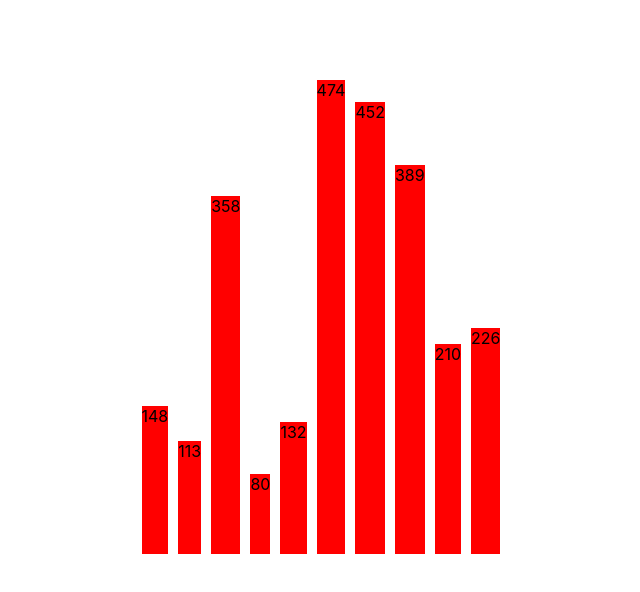
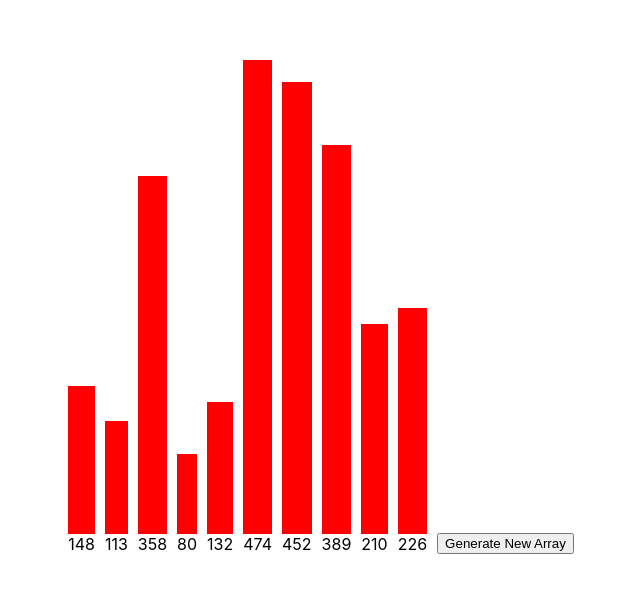
Before and after one commit to NikolayAngelov96/sorting-visualizer, a React (Create React App) app: page / in a window 1280 px wide. Shown: the part 166-758 px from the top of the page, without its empty margins (319-959 px from the left). Built offline with nearby package versions, Linux system fonts and the light colour scheme.

Commit message:
add button to generate new array

```diff
--- a/src/Visualizer.js
+++ b/src/Visualizer.js
@@ -10,10 +10,18 @@ export default function Visualizer() {
   return (
     <div className="container">
       {values.map((x, i) => (
-        <div key={`${x} - ${i}`} style={{ height: `${x}px` }} className="item">
+        <div>
+          <div
+            key={`${x} - ${i}`}
+            style={{ height: `${x}px` }}
+            className="item"
+          ></div>
           {x}
         </div>
       ))}
+      <button onClick={() => setValues(generateArray())}>
+        Generate New Array
+      </button>
     </div>
   );
 }
```
